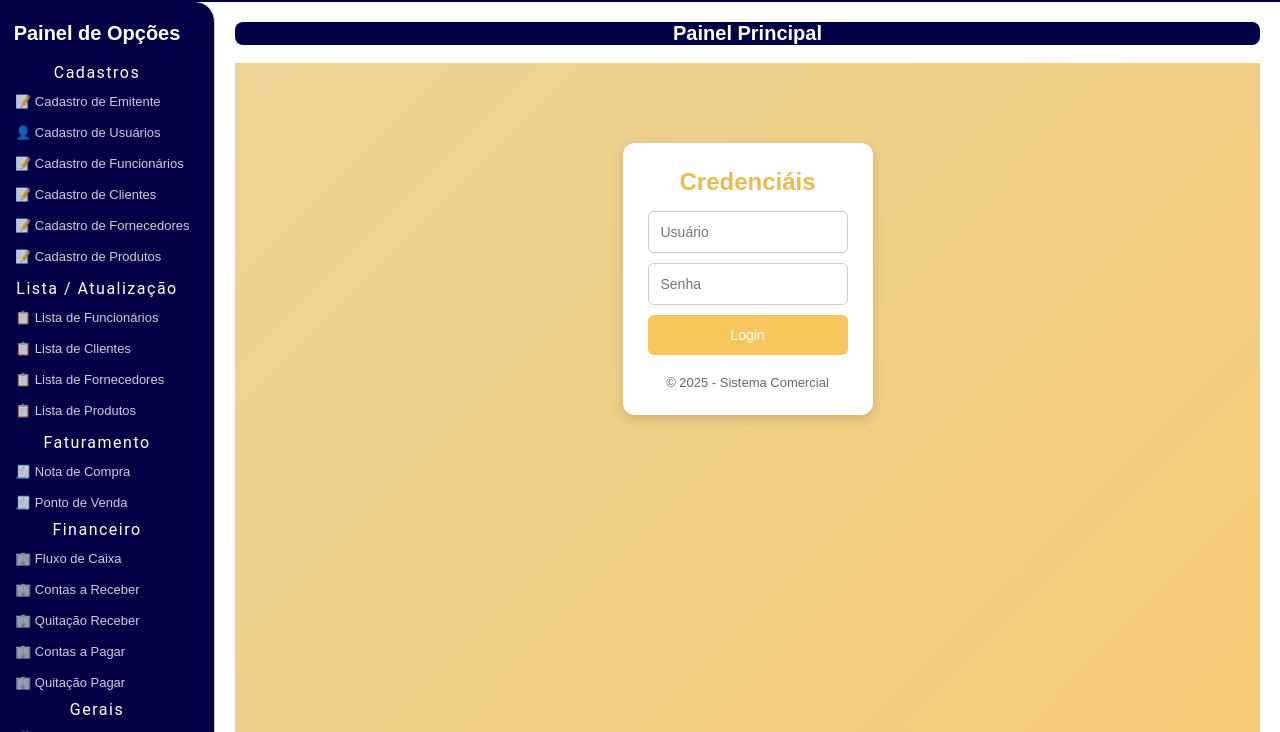
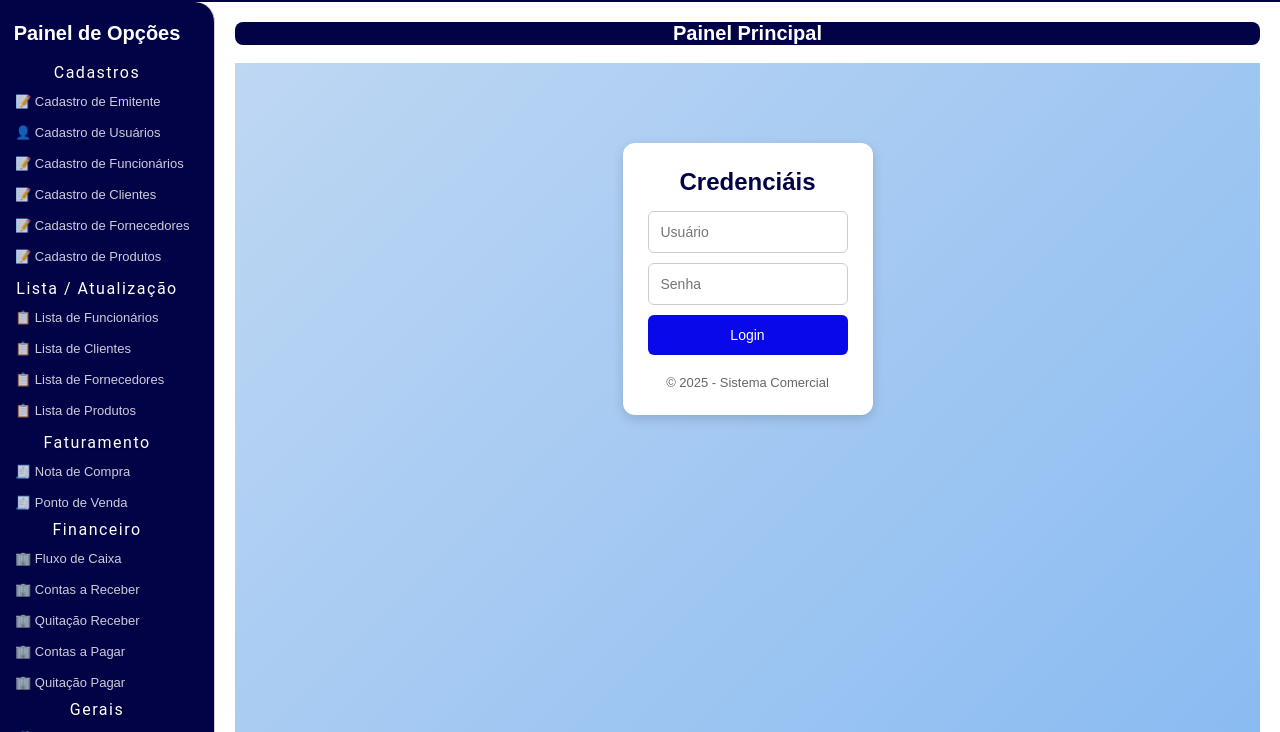
Before and after one commit to LuisGimon1972/ProyectoPdvPG, a website: page public/index.html in a window 1280 px wide. Shown: the part 68-800 px from the top of the page. Drawn offline with Linux system fonts and the light colour scheme; no server answers.

Commit message:
Troca da cor 2

```diff
--- a/public/index.html
+++ b/public/index.html
@@ -476,7 +476,6 @@
     <!-- Linhas preenchidas dinamicamente -->
   </tbody>
 </table>
-
 
   <div style="margin-top: 20px;">
     <button onclick="voltarCliente()" class="botao-azul">⬅️ Voltar ao Cliente</button>
@@ -964,19 +963,19 @@
   <div id="paginacaoReceber" style="text-align: center; margin-top: 15px;"></div>
 </div>
 
-   <div id="formLogin" style="display: none;  width: 100%;  height: 170%;  background: linear-gradient(135deg, #ebd496, #f7c76e);
+   <div id="formLogin" style="display: none;  width: 100%;  height: 170%;  background: linear-gradient(135deg, #bed7f3, #7bb3f1);
                        align-items: flex-start; /* Começa do topo */  justify-content: center;
                         padding-top: 80px; /* Controla a distância do topo */
                         font-family: 'Segoe UI', sans-serif;">
       <div style="background: #fff; padding: 25px; border-radius: 12px; box-shadow: 0 4px 12px rgba(0,0,0,0.15); width: 250px;text-align: center;">
-        <h2 style="margin-bottom: 15px; color: #ebba50;">Credenciáis</h2>
+        <h2 style="margin-bottom: 15px; color: rgb(2, 2, 71);">Credenciáis</h2>
         <form onsubmit="return validarLogin()">
           <input type="text" id="usuario" placeholder="Usuário" required
           style="width: 100%; padding: 12px; margin-bottom: 10px; border: 1px solid #ccc; border-radius: 6px; font-size: 14px;" />
           <input type="password" id="senha" placeholder="Senha" required
           style="width: 100%; padding: 12px; margin-bottom: 10px; border: 1px solid #ccc; border-radius: 6px; font-size: 14px;" />
           <input type="submit" value="Login"
-          style="width: 100%; padding: 12px; border: none; background-color: #f7c65d; color: white; border-radius: 6px; font-size: 14px; cursor: pointer;" />
+          style="width: 100%; padding: 12px; border: none; background-color: rgb(8, 8, 233); color: white; border-radius: 6px; font-size: 14px; cursor: pointer;" />
         </form>
       <div style="margin-top: 20px; font-size: 13px; color: #666;">
       © 2025 - Sistema Comercial
```
